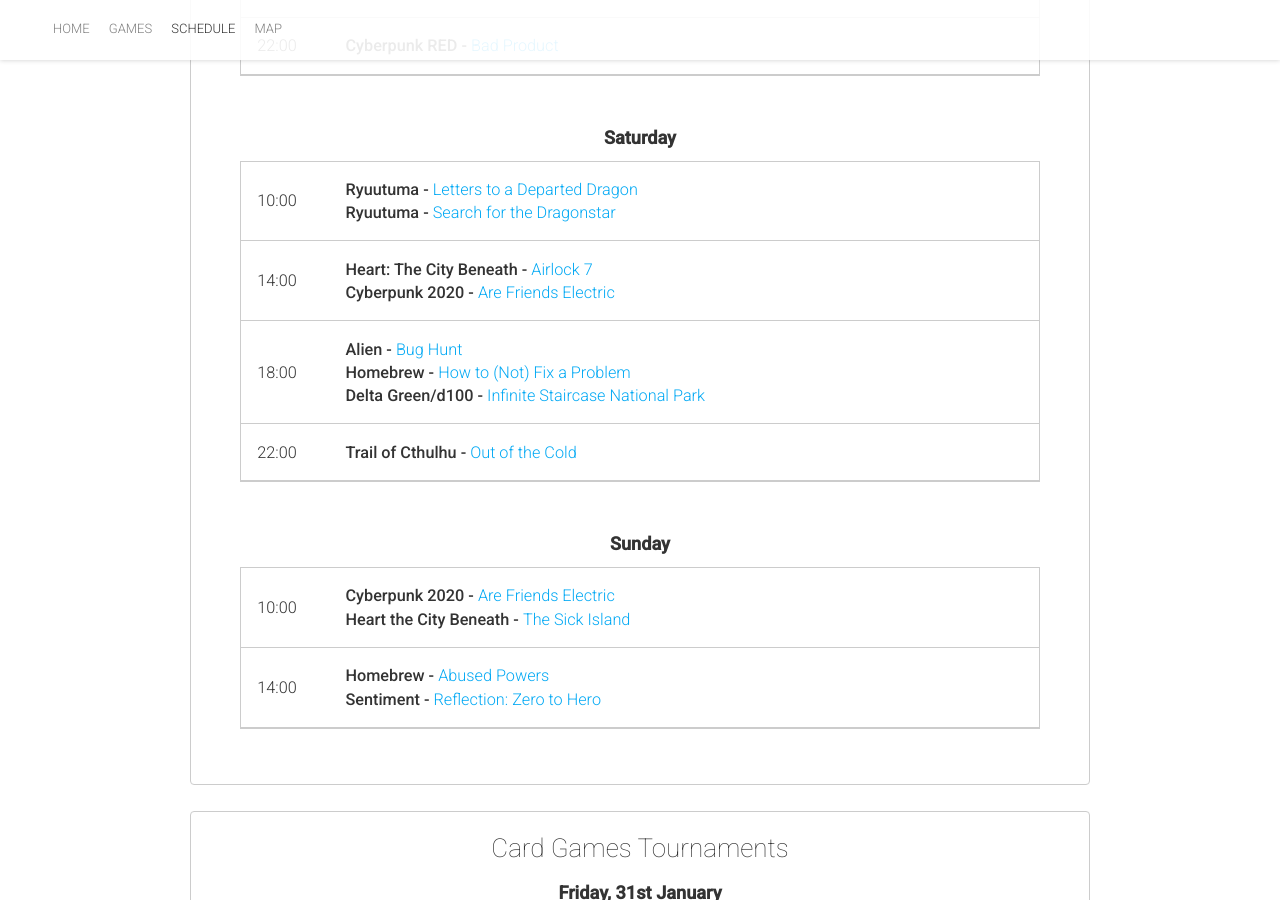
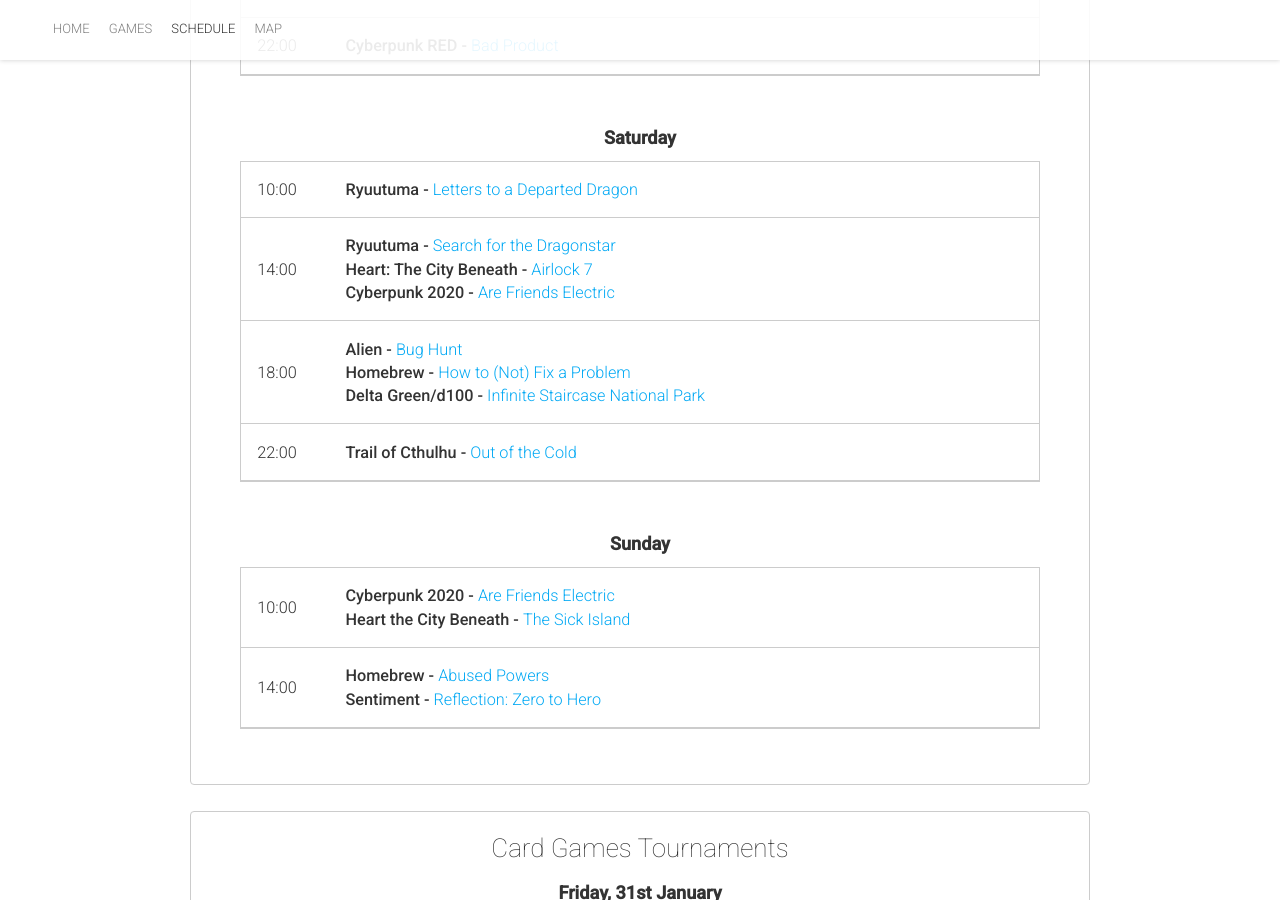
Before and after one commit to gregoriousTechorious/warpcon.ie, a Jekyll site: the page built from schedule.html, in a window 1280 px wide and 900 px high, scrolled down 843 px. Built offline with Jekyll 4.4.1, drawn with Linux system fonts in a browser that asks for light colours; nearby versions of some CDN libraries.

Commit message:
Update schedule.html

```diff
--- a/schedule.html
+++ b/schedule.html
@@ -53,9 +53,6 @@
                             <li>
                                 <b>Ryuutuma - </b> <a href="/games/letters-to-a-departed-dragon">Letters to a Departed Dragon</a>
                             </li>
-                            <li>
-                                <b>Ryuutuma - </b><a href="/games/search-for-the-dragonstar">Search for the Dragonstar</a>
-                            </li>
                         </ul>
                     </td>
                 </tr>
@@ -63,6 +60,9 @@
                     <td>14:00</td>
                     <td>
                         <ul>
+                            <li>
+                                <b>Ryuutuma - </b><a href="/games/search-for-the-dragonstar">Search for the Dragonstar</a>
+                            </li>
                             <li>
                                 <b>Heart: The City Beneath - </b><a href="/games/airlock-7">Airlock 7</a>
                             </li>
```
